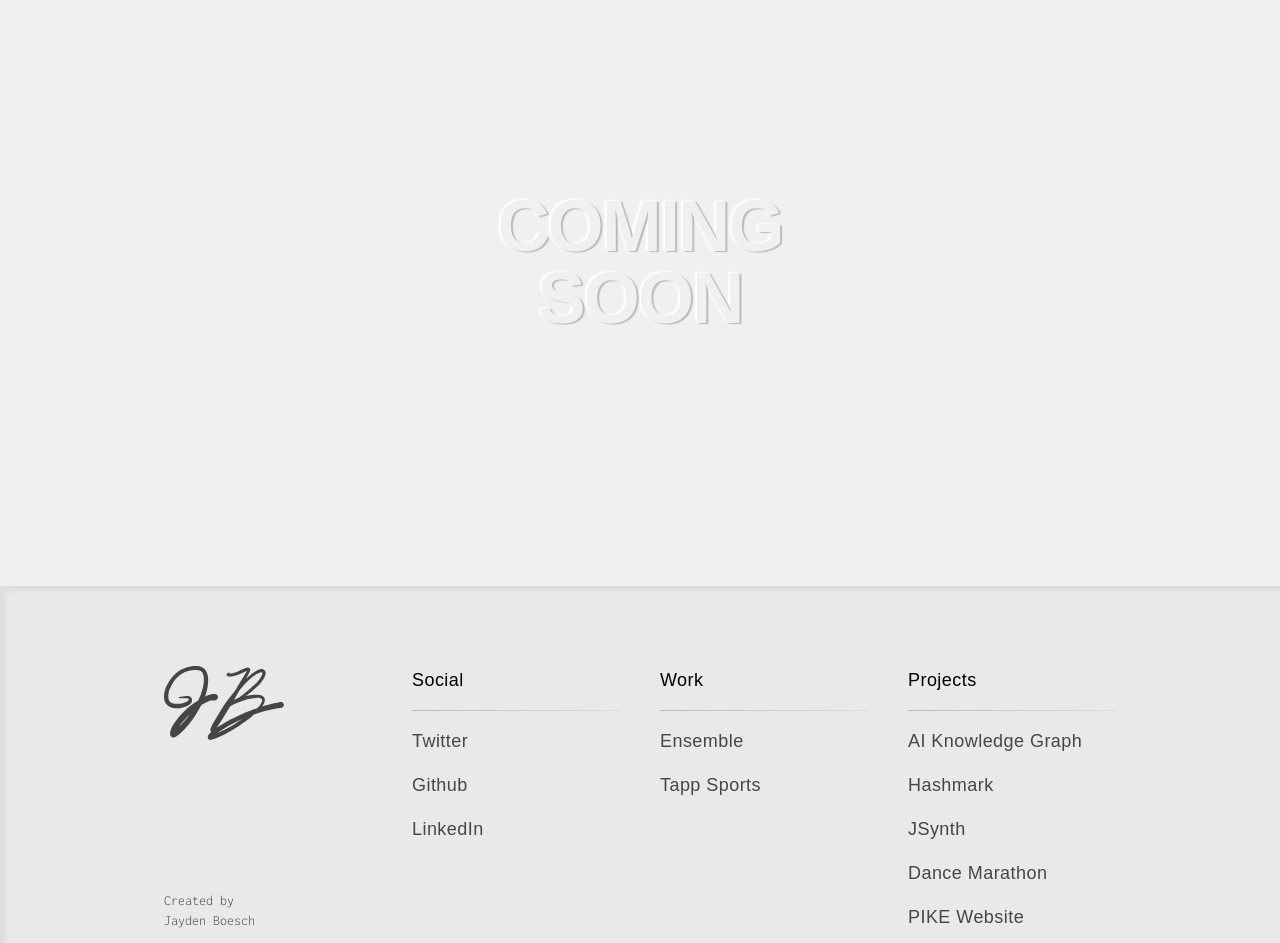
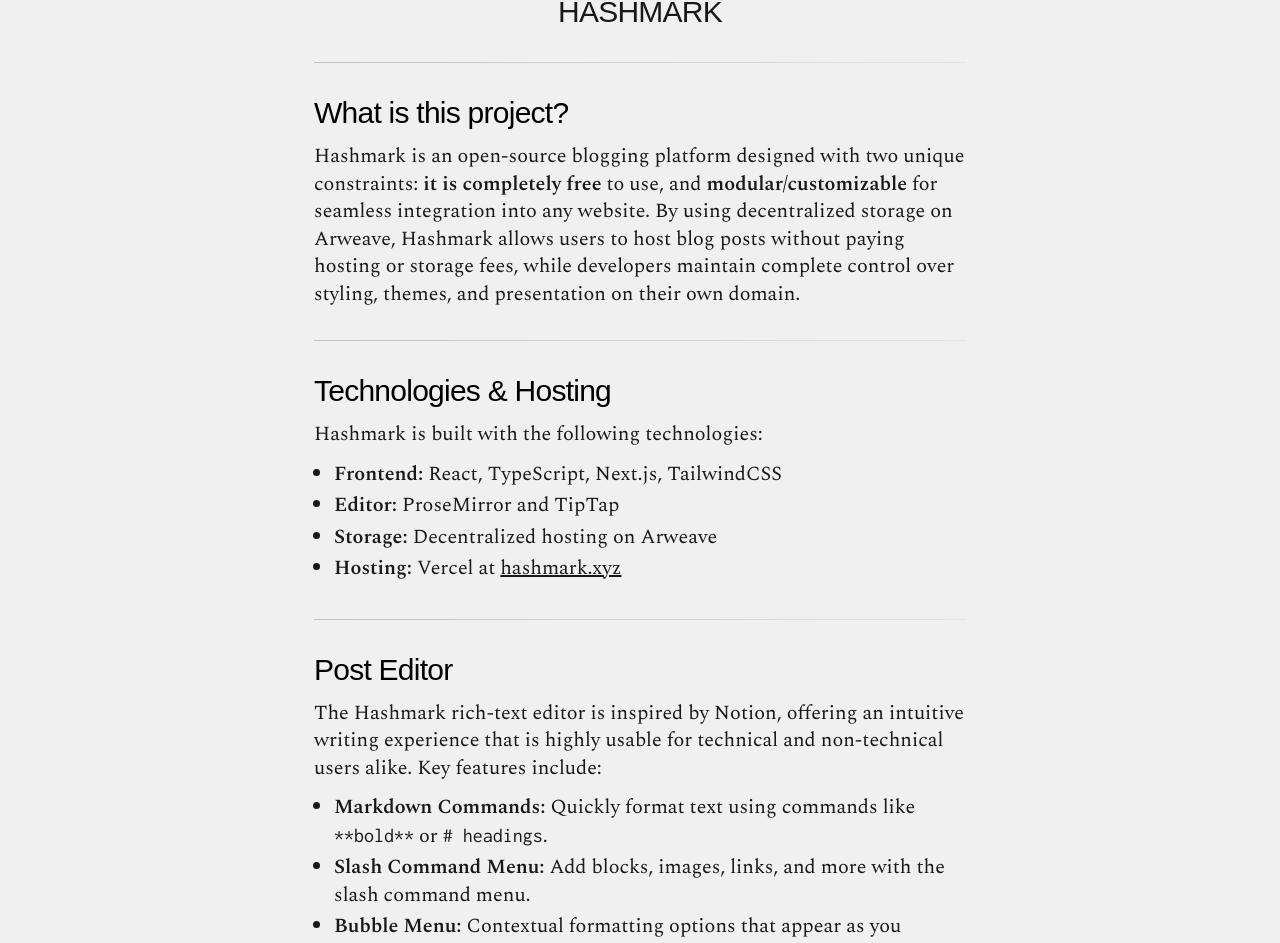
Before and after one commit to jaboesch/jboesch, a Next.js app: page /projects/hashmark in a window 1280 px wide. Shown: the part 189-1132 px from the top of the page. Built offline with nearby package versions, Linux system fonts and the light colour scheme; a web font is replaced by a local one.

Commit message:
Add Hashmark documentation

```diff
--- a/src/app/projects/hashmark/page.tsx
+++ b/src/app/projects/hashmark/page.tsx
@@ -1,10 +1,282 @@
-import MessagePage from "@/components/messagePage";
+import Divider from "@/components/divider";
+import ArticleContainer from "@/components/layout/articleContainer";
+import Image from "next/image";
+import Link from "next/link";
+import { Prism as SyntaxHighlighter } from "react-syntax-highlighter";
 import React from "react";
 
-type Props = {};
+const Page = () => {
+  return (
+    <ArticleContainer>
+      <div className="flex flex-col gap-4 md:gap-3 w-full">
+        <h1 className="font-exa text-center uppercase text-black/90 font-light text-5xl">
+          Hashmark
+        </h1>
+        <Divider className="my-5" />
+        <h2>What is this project?</h2>
+        <p>
+          Hashmark is an open-source blogging platform designed with two unique
+          constraints:
+          <strong> it is completely free</strong> to use, and{" "}
+          <strong>modular/customizable</strong> for seamless integration into
+          any website. By using decentralized storage on Arweave, Hashmark
+          allows users to host blog posts without paying hosting or storage
+          fees, while developers maintain complete control over styling, themes,
+          and presentation on their own domain.
+        </p>
+        <Divider className="my-5" />
+        <h2>Technologies & Hosting</h2>
+        <p>Hashmark is built with the following technologies:</p>
+        <ul>
+          <li>
+            <strong>Frontend:</strong> React, TypeScript, Next.js, TailwindCSS
+          </li>
+          <li>
+            <strong>Editor:</strong> ProseMirror and TipTap
+          </li>
+          <li>
+            <strong>Storage:</strong> Decentralized hosting on Arweave
+          </li>
+          <li>
+            <strong>Hosting:</strong> Vercel at{" "}
+            <a
+              href="https://hashmark.xyz"
+              target="_blank"
+              rel="noopener noreferrer"
+              className="underline"
+            >
+              hashmark.xyz
+            </a>
+          </li>
+        </ul>
+        <Divider className="my-5" />
+        <h2>Post Editor</h2>
+        <p>
+          The Hashmark rich-text editor is inspired by Notion, offering an
+          intuitive writing experience that is highly usable for technical and
+          non-technical users alike. Key features include:
+        </p>
+        <ul>
+          <li>
+            <strong>Markdown Commands:</strong> Quickly format text using
+            commands like <code>**bold**</code> or <code># headings</code>.
+          </li>
+          <li>
+            <strong>Slash Command Menu:</strong> Add blocks, images, links, and
+            more with the slash command menu.
+          </li>
+          <li>
+            <strong>Bubble Menu:</strong> Contextual formatting options that
+            appear as you highlight text.
+          </li>
+          <li>
+            <strong>Customizable Themes:</strong> Easily customize colors and
+            styles using the built-in form.
+          </li>
+        </ul>
+        <p>
+          The editor is built with TipTap (powered by ProseMirror) to deliver a
+          rich editing experience. Output HTML files are fully optimized for
+          SEO, with:
+        </p>
+        <ul>
+          <li>Optimized metadata for social sharing and search engines</li>
+          <li>Semantically correct HTML tags</li>
+          <li>Image alt tags</li>
+        </ul>
+        <Image
+          alt="Hashmark Editor"
+          src="/assets/hashmark/editor.png"
+          className="w-full rounded-xl border  mt-2 brightness-[99%] hover:brightness-100 transition duration-300"
+          width={1600}
+          height={900}
+        />
+        <span className="caption">The Hashmark editor interface.</span>
+        <Image
+          alt="Hashmark Editor Slash Commands"
+          src="/assets/hashmark/slash-commands.png"
+          className="w-full rounded-xl border  mt-2 brightness-[99%] hover:brightness-100 transition duration-300"
+          width={1600}
+          height={900}
+        />
+        <span className="caption">The slash command menu.</span>
 
-const Page = (props: Props) => {
-  return <MessagePage primaryMessage="Coming Soon" />;
+        <Divider className="my-5" />
+        <h2>Post Viewer</h2>
+        <p>
+          Hashmark makes it easy to load blog posts directly into your own
+          website. Here’s how:
+        </p>
+        <ol>
+          <li>
+            1. Query the Arweave storage network using the wallet address used
+            to sign and upload the blog post.
+          </li>
+          <li>2. Fetch the raw HTML from Arweave.</li>
+          <li>
+            3. Sanitize the HTML for security and wrap it in a custom{" "}
+            <code>&lt;style&gt;</code> tag to match your website’s theme.
+          </li>
+        </ol>
+        <p>
+          A complete implementation example using Next.js is available in the
+          GitHub repository. It demonstrates how to use static site
+          optimization for fast loading speeds.
+        </p>
+        <p>Here is a truncated example:</p>
+
+        <div className="inset-card p-3 md:p-5 rounded-md md:rounded-xl overflow-hidden w-full max-w-[800px]">
+          <div className="font-mono text-black/90 text-base tracking-tight leading-snug">
+            <SyntaxHighlighter
+              language="jsx"
+              codeTagProps={{
+                className: "font-mono text-base tracking-tight leading-snug",
+              }}
+            >
+              {`const Page = async ({ params }: Props) => {
+  /**
+   * Fetch the blog post from Arweave. See src/lib/irys/index.ts for implementation details.
+   */
+  const blogPost = await getBlogPost({
+    authorAddress: params.authorAddress,
+    slug: params.slug,
+  });
+  /**
+   * Sanitize and process the HTML content for display. See below for implementation details.
+   */
+  const processedResult = await processHtml(blogPost.resourceUrl);
+  const { theme, style, content } = processedResult;
+
+  return (
+    <>
+      <style id="hashmark-theme" dangerouslySetInnerHTML={{ __html: theme }} />
+      <style id="hashmark-style" dangerouslySetInnerHTML={{ __html: style }} />
+      <div
+        id="hashmark-body"
+        className="w-full"
+        dangerouslySetInnerHTML={{ __html: content }}
+      />
+    </>
+  );
+};`}
+            </SyntaxHighlighter>
+          </div>
+        </div>
+        <span className="caption ">
+          Sample page to fetch and render a blog post. See full implementation
+          with Next.js and SEO optimizations{" "}
+          <a
+            className="underline"
+            href="https://github.com/jaboesch/hashmark/blob/main/src/app/post/%5BauthorAddress%5D/%5Bslug%5D/page.tsx"
+            target="_blank"
+            rel="noopener noreferrer"
+          >
+            here
+          </a>
+          .
+        </span>
+        <div className="inset-card p-3 md:p-5 rounded-md md:rounded-xl overflow-hidden w-full max-w-[800px]">
+          <div className="font-mono text-black/90 text-base tracking-tight leading-snug">
+            <SyntaxHighlighter
+              language="js"
+              codeTagProps={{
+                className: "font-mono text-base tracking-tight leading-snug",
+              }}
+            >
+              {`export async function processHtml(url: string) {
+    // Fetch the HTML
+    const response = await fetch(url);
+    const htmlText = await response.text();
+
+    // Parse the HTML
+    const $ = cheerio.load(htmlText);
+
+    // Remove script tags
+    $("script").remove();
+
+    // Retrieve specific style tags and the body content
+    const unsafeTheme = $("#hashmark-theme").html() || "";
+    const unsafeStyle = $("#hashmark-style").html() || "";
+    const unsafeContent = $("#hashmark-body").html() || "";
+
+    // Sanitize the HTML
+    const theme = DOMPurify.sanitize(unsafeTheme);
+    const style = DOMPurify.sanitize(unsafeStyle);
+    const content = DOMPurify.sanitize(unsafeContent, {
+      ADD_ATTR: ["target", "rel"],
+    });
+
+    return {
+      theme,
+      style,
+      content,
+    };
+}`}
+            </SyntaxHighlighter>
+          </div>
+        </div>
+        <span className="caption ">
+          Sample function to sanitize and extract components from blog post
+          HTML. See full implementation{" "}
+          <a
+            className="underline"
+            href="https://github.com/jaboesch/hashmark/blob/main/src/app/actions/processHtml.ts"
+            target="_blank"
+            rel="noopener noreferrer"
+          >
+            here
+          </a>
+          .
+        </span>
+
+        <Image
+          alt="Hashmark Output"
+          src="/assets/hashmark/output.png"
+          className="w-full rounded-xl mt-2 border brightness-[99%] hover:brightness-100 transition duration-300"
+          width={1600}
+          height={900}
+          quality={100}
+        />
+        <span className="caption">
+          Example output HTML page wrapped and styled within a custom Next.js
+          site.
+        </span>
+        <Image
+          alt="Ensemble Blog Screenshot"
+          src="/assets/hashmark/ensemble-blog.png"
+          className="w-full rounded-xl mt-2 brightness-[99%] hover:brightness-100 transition duration-300"
+          width={1600}
+          height={900}
+          quality={100}
+        />
+        <span className="caption">
+          Production example of Hashmark blog posts integrated on{" "}
+          <a
+            href="https://www.ensemble.art/blog/creating-pixelated-perfection-with-julia-minamata"
+            target="_blank"
+            rel="noopener noreferrer"
+            className="underline"
+          >
+            Ensemble
+          </a>
+          .
+        </span>
+
+        <Divider className="my-5" />
+        <Link
+          className="w-full my-10"
+          href="https://github.com/hashmark"
+          target="_blank"
+          rel="noopener noreferrer"
+          aria-label="Hashmark Github"
+        >
+          <div className="card w-full p-5 font-mono text-center tracking-wider font-bold uppercase text-3xl md:text-5xl emboss hover:text-white transition duration-500">
+            View the Code
+          </div>
+        </Link>
+      </div>
+    </ArticleContainer>
+  );
 };
 
 export default Page;
```
